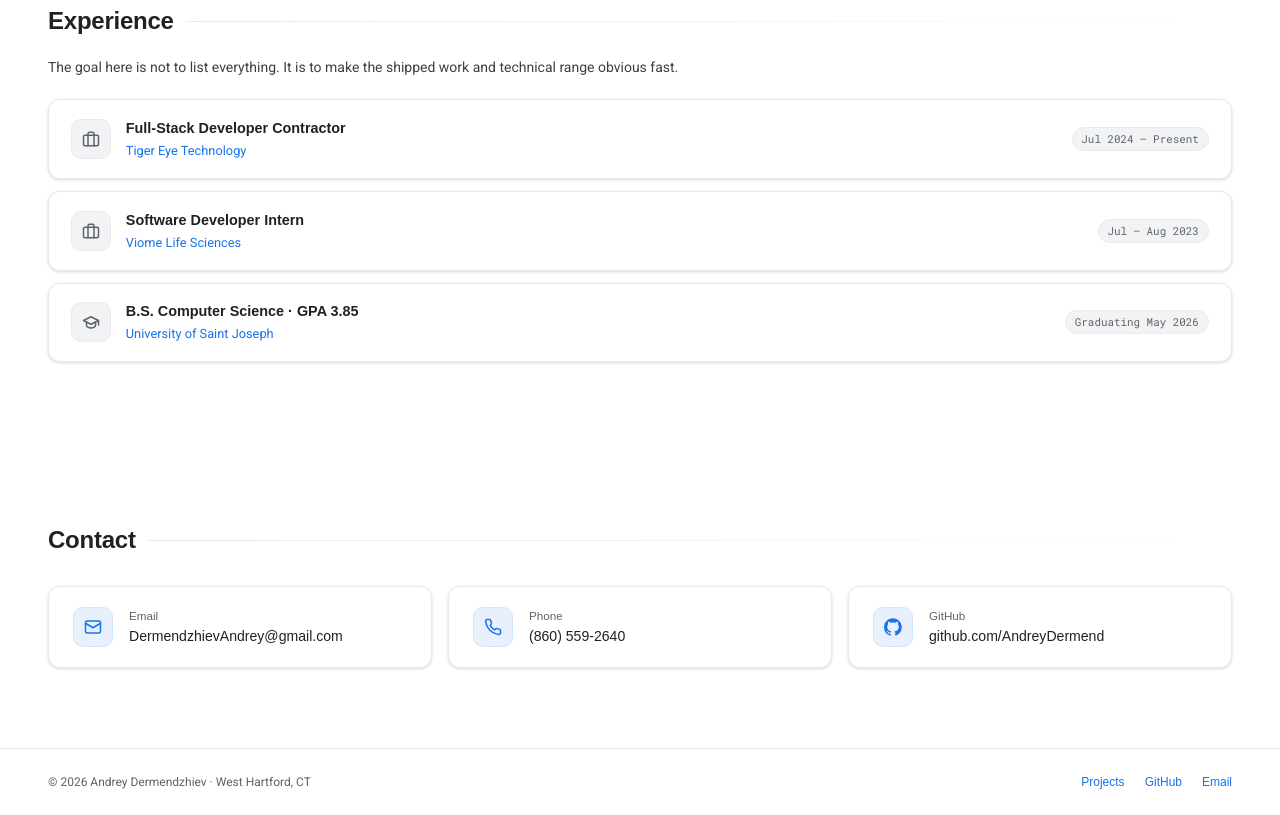
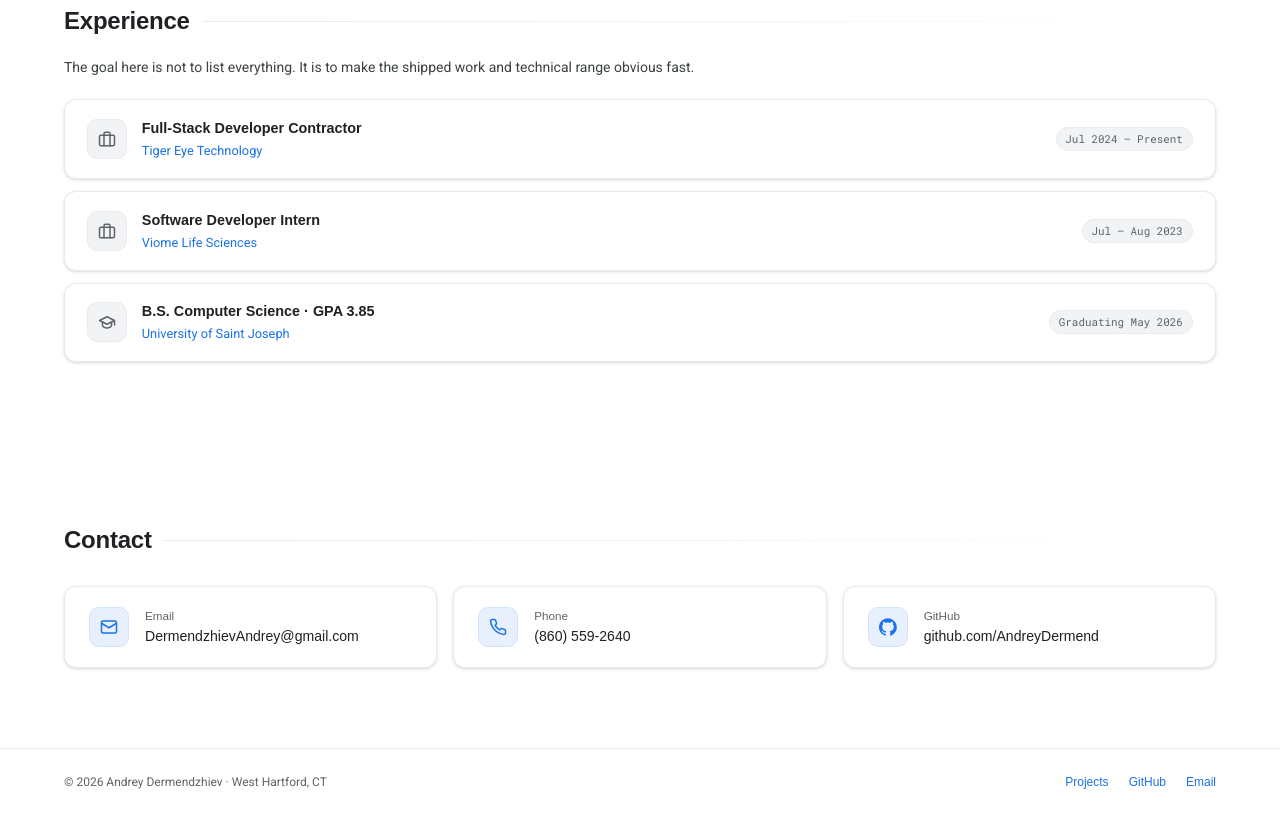
Before and after one commit to AndreyDermend/andreydermend.github.io, a website built with Vite: page index.html in a window 1280 px wide. Shown: the part 1885-2700 px from the top of the page. Built offline with nearby package versions, Linux system fonts and the light colour scheme; a web font is replaced by a local one.

Commit message:
Remove max-width cap, fit content to screen width

```diff
--- a/assets/site.css
+++ b/assets/site.css
@@ -75,7 +75,7 @@ nav{
   transition:background .2s,transform .3s var(--ease-spring),box-shadow .2s;
 }
 .nav-contact:hover{background:var(--blue-light);transform:scale(1.04)}
-.wrapper{max-width:1600px;margin:0 auto;padding:0 clamp(1.25rem,4vw,3rem)}
+.wrapper{max-width:none;margin:0 auto;padding:0 clamp(1.25rem,5vw,6rem)}
 section{padding:5rem 0}
 #hero{min-height:100vh;display:flex;align-items:center;padding:8rem 0 4rem;position:relative}
 .hero-orb{position:absolute;border-radius:50%;filter:blur(80px);pointer-events:none;animation:orbFloat 8s ease-in-out infinite}
@@ -175,7 +175,7 @@ section{padding:5rem 0}
 .contact-card:hover .contact-icon{transform:scale(1.1);background:var(--blue-mid)}
 .contact-label{font-family:'Google Sans',sans-serif;font-size:.73rem;color:var(--text-muted);margin-bottom:.1rem}
 .contact-value{font-family:'Google Sans',sans-serif;font-size:.88rem;font-weight:500;color:var(--text)}
-footer{border-top:1px solid var(--border);padding:1.5rem clamp(1.25rem,4vw,3rem);display:flex;align-items:center;justify-content:space-between;max-width:1600px;margin:0 auto}
+footer{border-top:1px solid var(--border);padding:1.5rem clamp(1.25rem,5vw,6rem);display:flex;align-items:center;justify-content:space-between;max-width:none;margin:0 auto}
 .footer-text{font-size:.75rem;color:var(--text-muted)}
 .footer-links{display:flex;gap:1.25rem}
 .footer-links a{font-size:.75rem;color:var(--blue);text-decoration:none;font-family:'Google Sans',sans-serif;font-weight:500}
```
